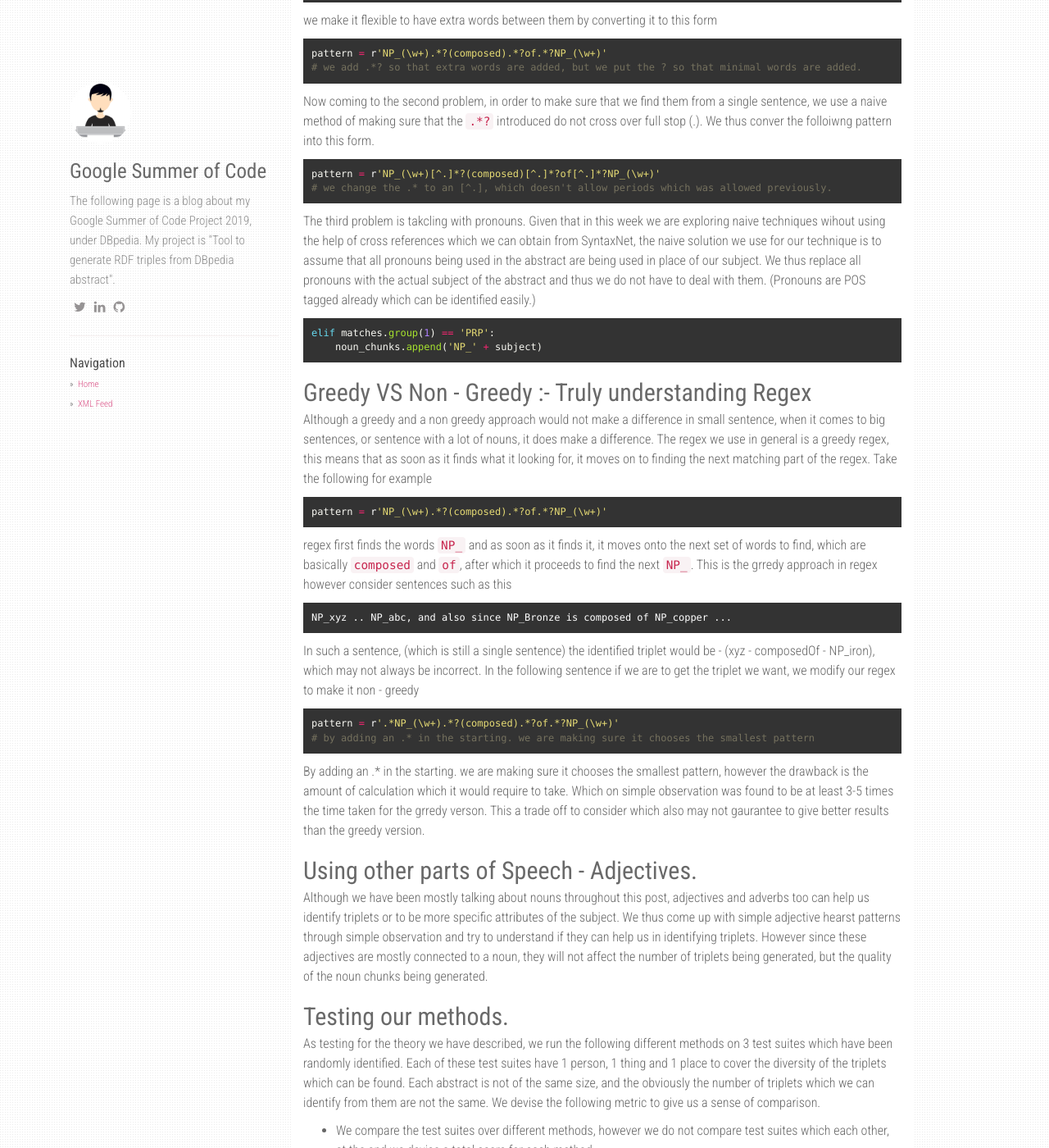
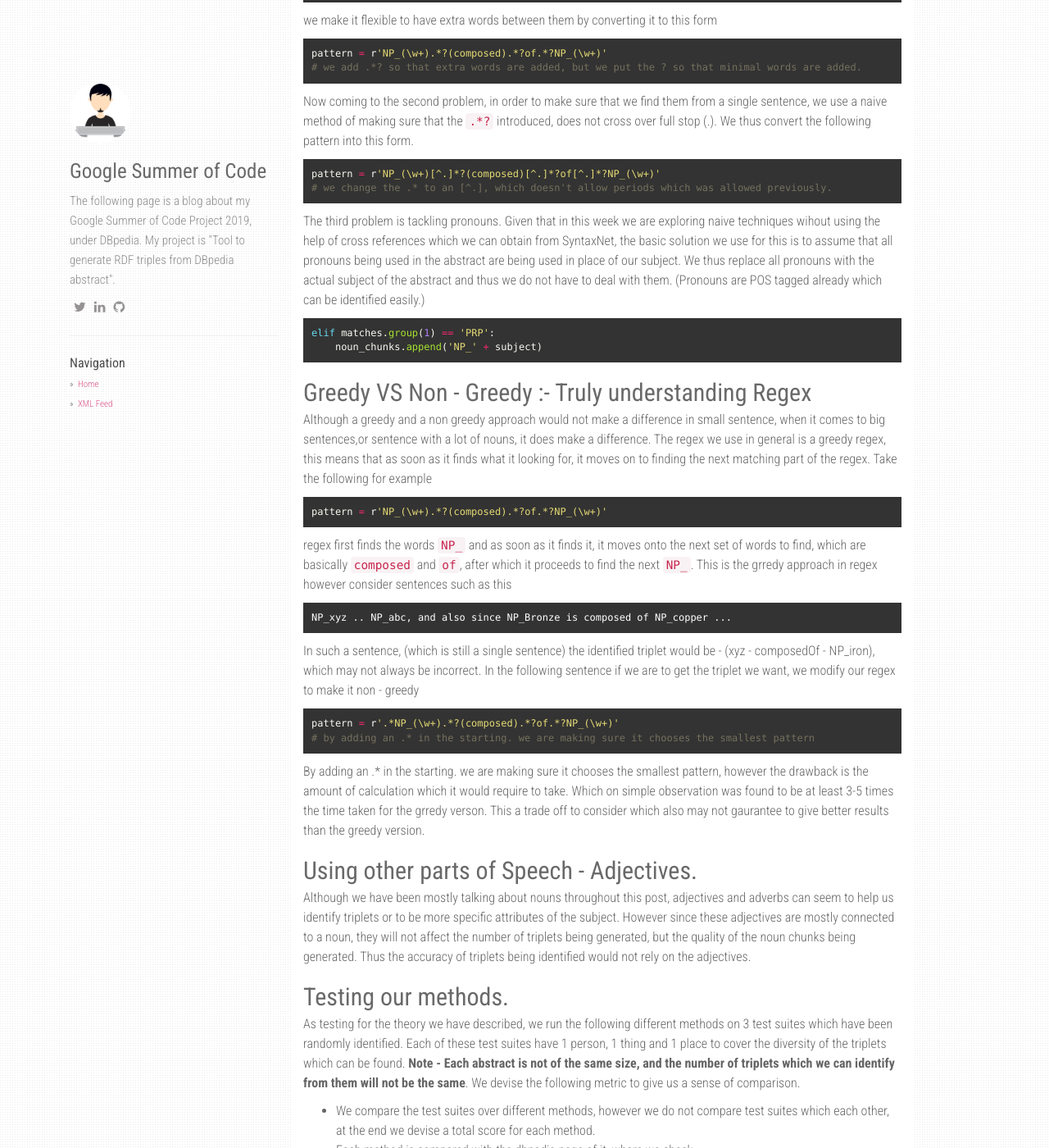
Before and after one commit to sahitpj/gs, a Jekyll site: the page built from docs/_posts/2019-06-09-Week-2.md, in a window 1280 px wide and 1400 px high, scrolled down 1011 px. Shown: the whole window at 82% size. Built offline with Jekyll 4.4.1, drawn with Linux system fonts in a browser that asks for light colours; nearby versions of some CDN libraries; comment, search, counter and statistics services are not loaded; some of the changed text lies outside the part shown.

Commit message:
made major corrections in coding: week-2 post

````diff
--- a/docs/_posts/2019-06-09-Week-2.md
+++ b/docs/_posts/2019-06-09-Week-2.md
@@ -47,14 +47,14 @@
 # we add .*? so that extra words are added, but we put the ? so that minimal words are added.
 ```
 
-Now coming to the second problem, in order to make sure that we find them from a single sentence, we use a naive method of making sure that the `.*?` introduced do not cross over full stop (.). We thus conver the folloiwng pattern into this form.
+Now coming to the second problem, in order to make sure that we find them from a single sentence, we use a naive method of making sure that the `.*?` introduced, does not cross over full stop (.). We thus convert the following pattern into this form.
 
 ```python
 pattern = r'NP_(\w+)[^.]*?(composed)[^.]*?of[^.]*?NP_(\w+)'
 # we change the .* to an [^.], which doesn't allow periods which was allowed previously.
 ```
 
-The third problem is takcling with pronouns. Given that in this week we are exploring naive techniques wihout using the help of cross references which we can obtain from SyntaxNet, the naive solution we use for our technique is to assume that all pronouns being used in the abstract are being used in place of our subject. We thus replace all pronouns with the actual subject of the abstract and thus we do not have to deal with them. (Pronouns are POS tagged already which can be identified easily.)
+The third problem is tackling pronouns. Given that in this week we are exploring naive techniques wihout using the help of cross references which we can obtain from SyntaxNet, the basic solution we use for this is to assume that all pronouns being used in the abstract are being used in place of our subject. We thus replace all pronouns with the actual subject of the abstract and thus we do not have to deal with them. (Pronouns are POS tagged already which can be identified easily.)
 
 ```python
 elif matches.group(1) == 'PRP':
@@ -63,7 +63,7 @@
 
 ## Greedy VS Non - Greedy :- Truly understanding Regex
 
-Although a greedy and a non greedy approach would not make a difference in small sentence, when it comes to big sentences, or sentence with a lot of nouns, it does make a difference. The regex we use in general is a greedy regex, this means that as soon as it finds what it looking for, it moves on to finding the next matching part of the regex. Take the following for example
+Although a greedy and a non greedy approach would not make a difference in small sentence, when it comes to big sentences,or sentence with a lot of nouns, it does make a difference. The regex we use in general is a greedy regex, this means that as soon as it finds what it looking for, it moves on to finding the next matching part of the regex. Take the following for example
 
 
 ```python
@@ -85,19 +85,19 @@
 
 ## Using other parts of Speech - Adjectives.
 
-Although we have been mostly talking about nouns throughout this post, adjectives and adverbs too can help us identify triplets or to be more specific attributes of the subject. We thus come up with simple adjective hearst patterns through simple observation and try to understand if they can help us in identifying triplets. However since these adjectives are mostly connected to a noun, they will not affect the number of triplets being generated, but the quality of the noun chunks being generated.
+Although we have been mostly talking about nouns throughout this post, adjectives and adverbs can seem to help us identify triplets or to be more specific attributes of the subject. However since these adjectives are mostly connected to a noun, they will not affect the number of triplets being generated, but the quality of the noun chunks being generated. Thus the accuracy of triplets being identified would not rely on the adjectives.
 
 
 ## Testing our methods.
 
-As testing for the theory we have described, we run the following different methods on 3 test suites which have been randomly identified. Each of these test suites have 1 person, 1 thing and 1 place to cover the diversity of the triplets which can be found. Each abstract is not of the same size, and the obviously the number of triplets which we can identify from them are not the same. We devise the following metric to give us a sense of comparison.
+As testing for the theory we have described, we run the following different methods on 3 test suites which have been randomly identified. Each of these test suites have 1 person, 1 thing and 1 place to cover the diversity of the triplets which can be found. **Note - Each abstract is not of the same size, and the number of triplets which we can identify from them will not be the same**. We devise the following metric to give us a sense of comparison.
 
 - We compare the test suites over different methods, however we do not compare test suites which each other, at the end we devise a total score for each method.
 - Each method is compared with the dbpedia page of it, where we check
   - the number of triplets which it was able to identify from the dbpedia page (-1)
   - number of new triplets it was able to identify (-1)
   - number of triplets it wasn't able to identify from the abstract (ones which can be seen from the abstract) (+3)
-  - number of triplets it was partially able to identify (2/3 words must be right) (+1)
+  - number of triplets it predicted incorrectly (+0)
   - Lastly and independently, the time taken for them to execute
 
 
@@ -109,15 +109,16 @@
 4. Non-greedy modified-1 : same as modifed-1 but uses a non greedy approach.
 5. Semi-greedy which is a combination of greedy and non-greedy.
 
-The results are represented as `score(new_potential_identifed/identified_existent_ones/triplets_not_identified)`
+The results are represented as `score(new_potential_t/identified_existent_ones/t_not_identified/incorrect_t_identified)`
+[t = triplets]
 
 ## Results
 
 | Methods/Test | baseline | modified-1 | Non-Greedy baseline | Non-Greedy modified-1 |  Semi |
 | :---         |     :---:      |     :---:    |    :---:      |     :---:     | :---: |
-| test suite - 1 | 6(0/3/3) | 5(0/4/3) |  10(4/1/5) | 10(4/1/5) | 3(4/2/3) |
-| test suite - 2 | 4(1/4/3) | 6(0/3/3) |  4(1/4/3) | 4(1/4/3) | 4(1/4/3) |
-| test suite - 3 | 11(1/3/5) | 10(1/4/5) |  4(4/4/4) | 4(4/4/4) | 3(4/5/3) |
+| test suite - 1 | 6(0/3/3/4) | 6(0/3/3/6) |  10(4/1/5/9) | 10(4/1/5/9) | 3(4/2/3/4) |
+| test suite - 2 | 4(1/4/3/3) | 6(0/3/3/5) |  4(1/4/3/8) | 4(1/4/3/8) | 4(1/4/3/4) |
+| test suite - 3 | 11(1/3/5/4) | 11(1/3/5/3) |  4(4/4/4/7) | 4(4/4/4/7) | 3(4/5/3/2) |
 
 
 <br><br>
@@ -133,4 +134,6 @@
 
 ## Inference
 
-Clearly our semi greedy method, which is a combination of the two methods discussed, brings us the best results along with a better chance to identify new triplets. However the major tradeoff would be in the time taken to find these. Thus we have identified a descent naive method for hearst pattern recognition.
+In comparison of the greedy vs non-greedy, the greedy methods are almost equivalent to non greedy methods in identifying tripletes which are there, however non greedy method are better in identifying new triplets and are also susceptible to identifying wrong triplets.
+
+Clearly our semi greedy method, which is a combination of the two methods discussed, brings us the best results along with a better chance to identify new triplets and also the least susceptibility in identifying incorrect triplets. However the major tradeoff would be in the time taken to find these and. Thus we have identified a descent naive method for hearst pattern recognition.
````
Also changed, not shown: other parts of docs/_posts/2019-06-09-Week-2.md (+2 -2 lines).
